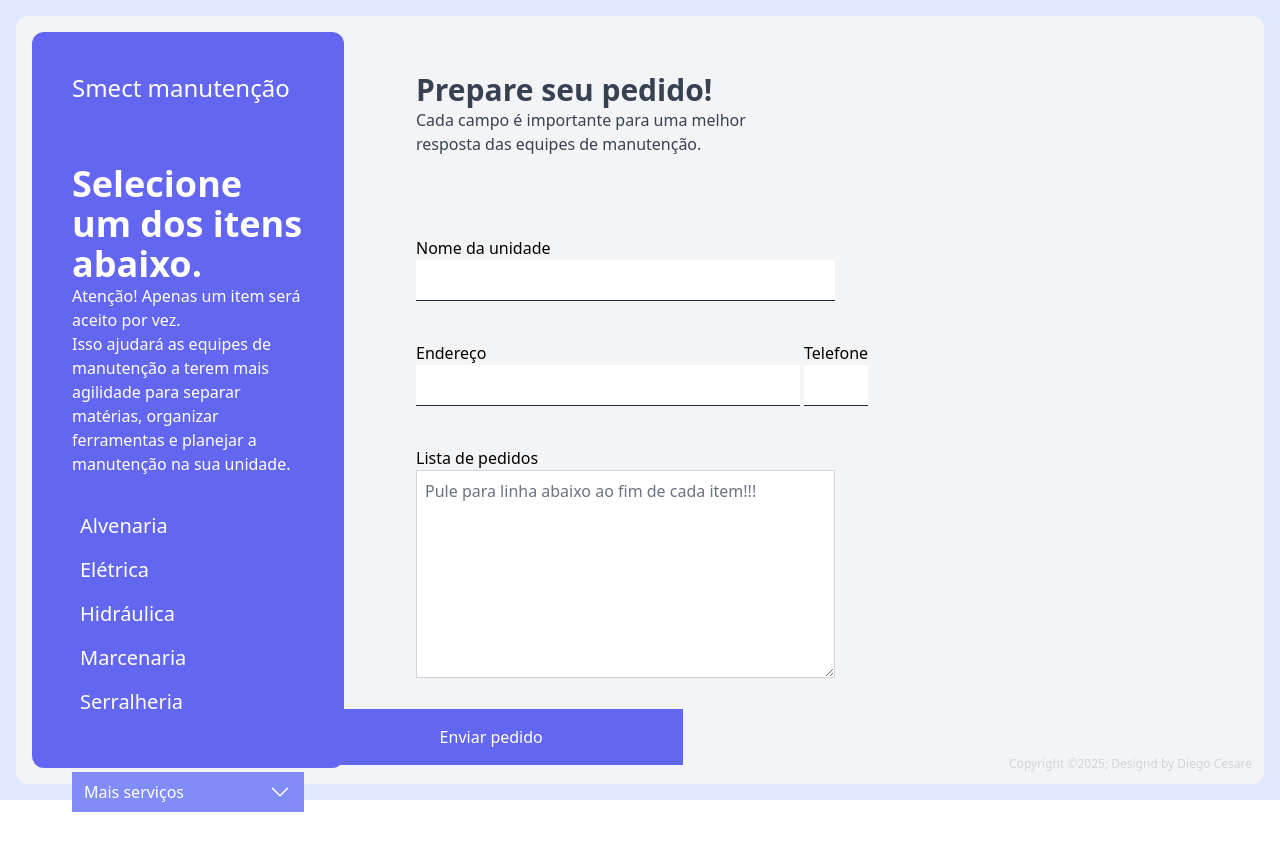
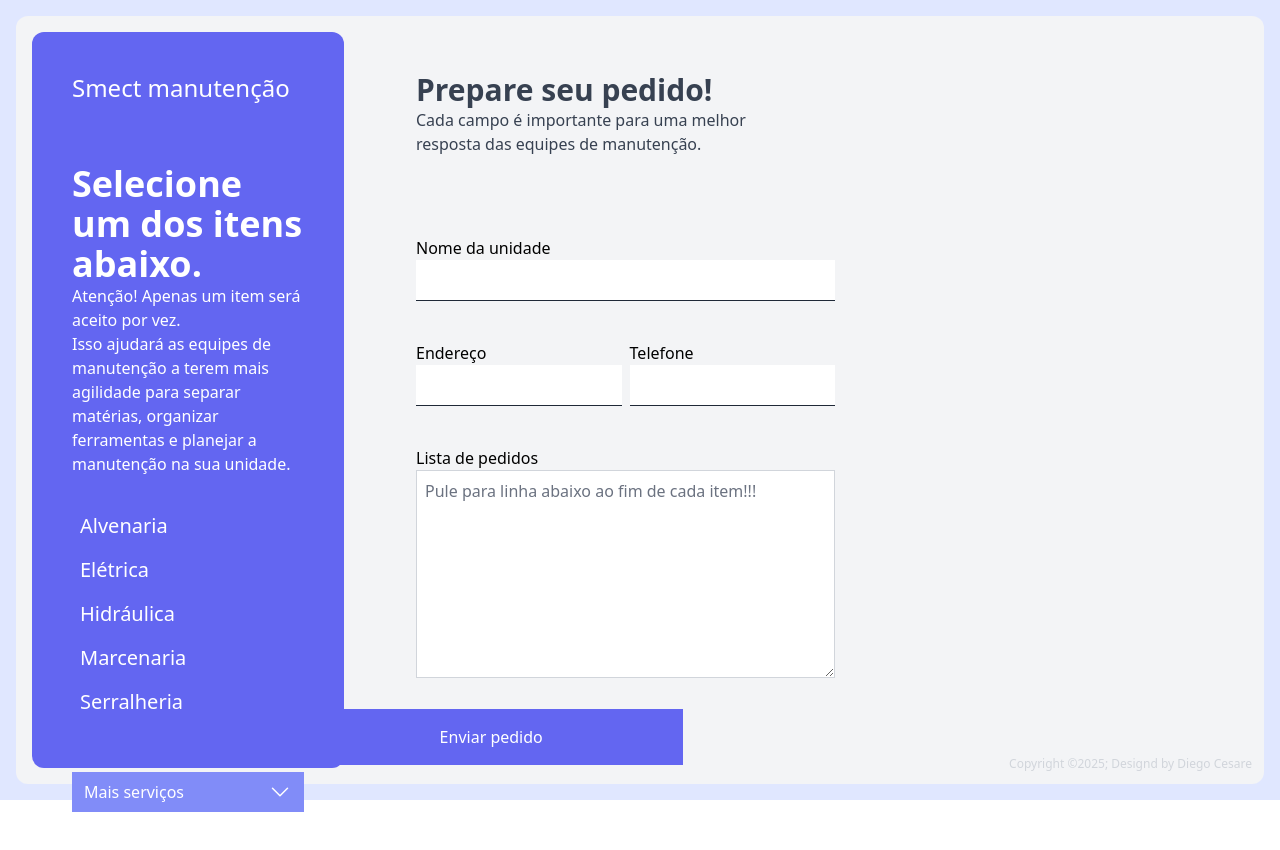
Before and after one commit to Diego-Cesare/requires-maintenance, a Vue app: page / in a window 1280 px wide. Built offline with nearby package versions, Linux system fonts and the light colour scheme.

Commit message:
Corrigir erro ao enviar com campos vazios

```diff
--- a/src/components/FormBox.vue
+++ b/src/components/FormBox.vue
@@ -22,7 +22,7 @@
           required
         />
       </div>
-      <div class="flex gap-1 w-auto mt-10">
+      <div class="grid grid-cols-2 gap-2 mt-10">
         <div class="flex flex-col">
           <label class="dark:text-gray-200" for="local">Endereço</label>
           <input
@@ -30,7 +30,7 @@
             name="endereco"
             type="text"
             v-model="formData.endereco"
-            class="w-96 border-b-1 border-t-0 border-l-0 border-r-0 border-gray-800 dark:bg-gray-900 dark:border-gray-100 dark:text-white"
+            class="w-auto border-b-1 border-t-0 border-l-0 border-r-0 border-gray-800 dark:bg-gray-900 dark:border-gray-100 dark:text-white"
             required
           />
         </div>
```
